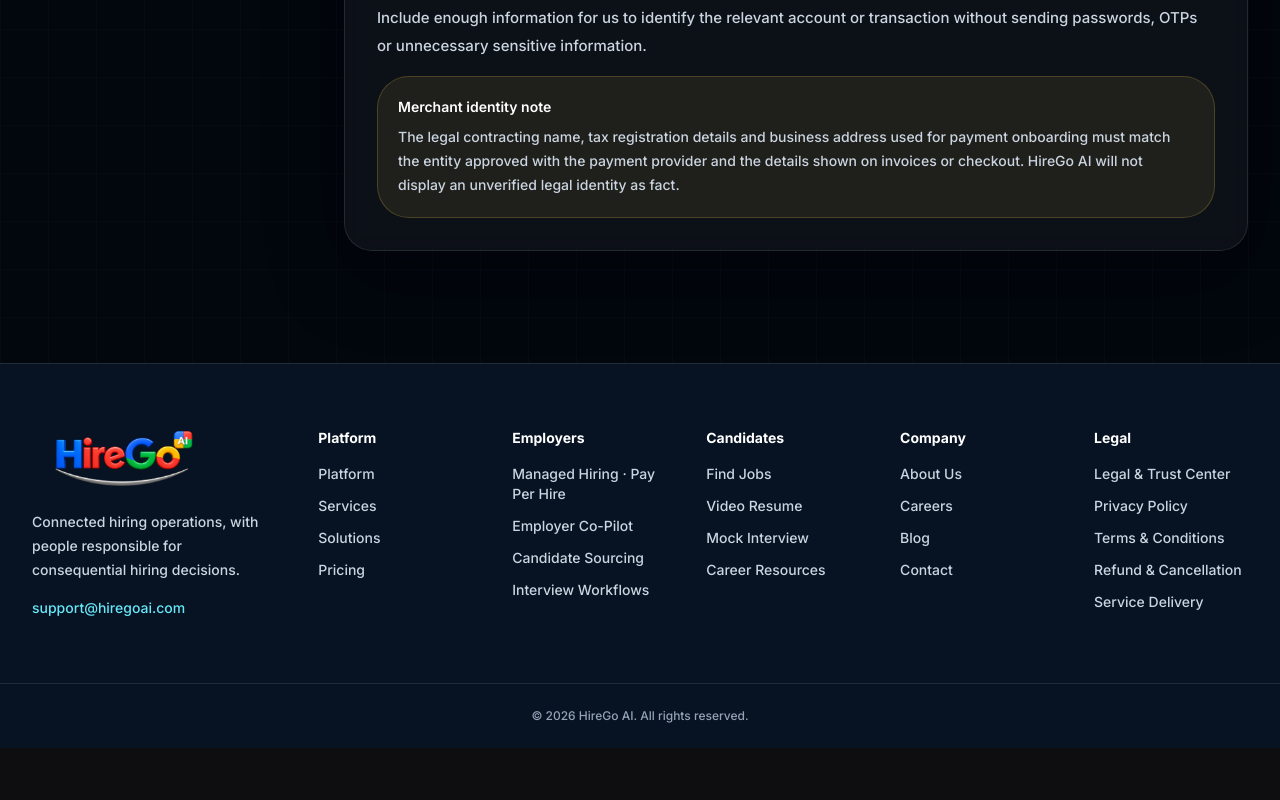
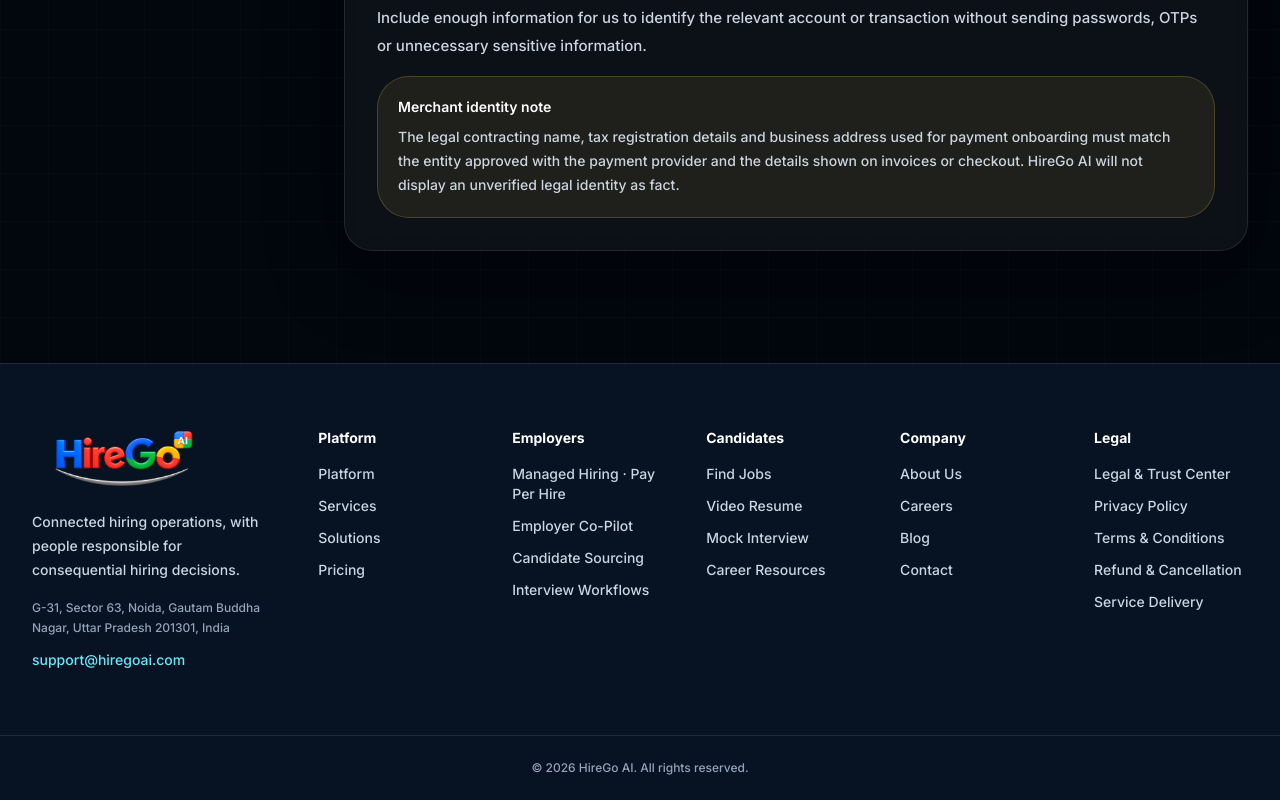
Before and after one commit to hirego1ai-design/hariom-, a Next.js app: page /terms in a window 1280 px wide. Shown: the part 6835-7635 px from the top of the page. Before the commit the page ends 7583 px from the top, so only its background shows below. Built offline with nearby package versions, Linux system fonts and the light colour scheme; no server answers.

Commit message:
Add verified business contact details to footer

```diff
--- a/src/components/marketing/MarketingFooter.tsx
+++ b/src/components/marketing/MarketingFooter.tsx
@@ -1,5 +1,6 @@
 import Link from "next/link";
 import Image from "next/image";
+import { PUBLIC_BUSINESS_DETAILS } from "@/lib/publicBusinessDetails";
 
 const groups = [
   { title: "Platform", links: [["Platform", "/features"], ["Services", "/services"], ["Solutions", "/solutions"], ["Pricing", "/pricing"]] },
@@ -17,7 +18,8 @@ export default function MarketingFooter() {
           <Image src="/marketing/hirego-logo-hd.png" alt="HireGo AI" width={180} height={60} className="h-auto w-[180px]" sizes="180px" />
         </Link>
         <p className="mt-4 max-w-xs text-sm leading-6 text-slate-300">Connected hiring operations, with people responsible for consequential hiring decisions.</p>
-        <a href="mailto:support@hiregoai.com" className="mt-4 inline-block text-sm font-medium text-cyan-300 hover:underline">support@hiregoai.com</a>
+        <p className="mt-4 max-w-xs text-xs leading-5 text-slate-400">{PUBLIC_BUSINESS_DETAILS.postalAddress}</p>
+        <a href={`mailto:${PUBLIC_BUSINESS_DETAILS.supportEmail}`} className="mt-3 inline-block text-sm font-medium text-cyan-300 hover:underline">{PUBLIC_BUSINESS_DETAILS.supportEmail}</a>
       </div>
       {groups.map(group=><nav key={group.title} aria-label={`${group.title} footer links`}><h2 className="text-sm font-bold">{group.title}</h2><ul className="mt-4 space-y-3 text-sm text-slate-300">{group.links.map(([label,href])=><li key={href}><Link href={href} className="rounded hover:text-white focus-visible:outline focus-visible:outline-2 focus-visible:outline-cyan-300">{label}</Link></li>)}</ul></nav>)}
     </div>
```
